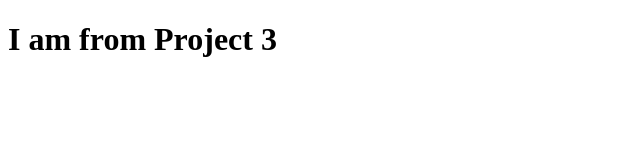
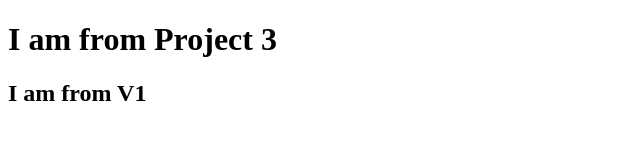
Before and after one commit to techranjitabehera/Project3, a plain HTML site: page index.html in a window 1280 px wide. Shown: the whole page, without its empty margins (0-640 px from the left). Drawn offline with Linux system fonts and the light colour scheme.

Commit message:
v1 added

```diff
--- a/index.html
+++ b/index.html
@@ -7,5 +7,6 @@
 </head>
 <body>
     <h1>I am from Project 3</h1>
+    <h2>I am from V1</h2>
 </body>
 </html>
```
